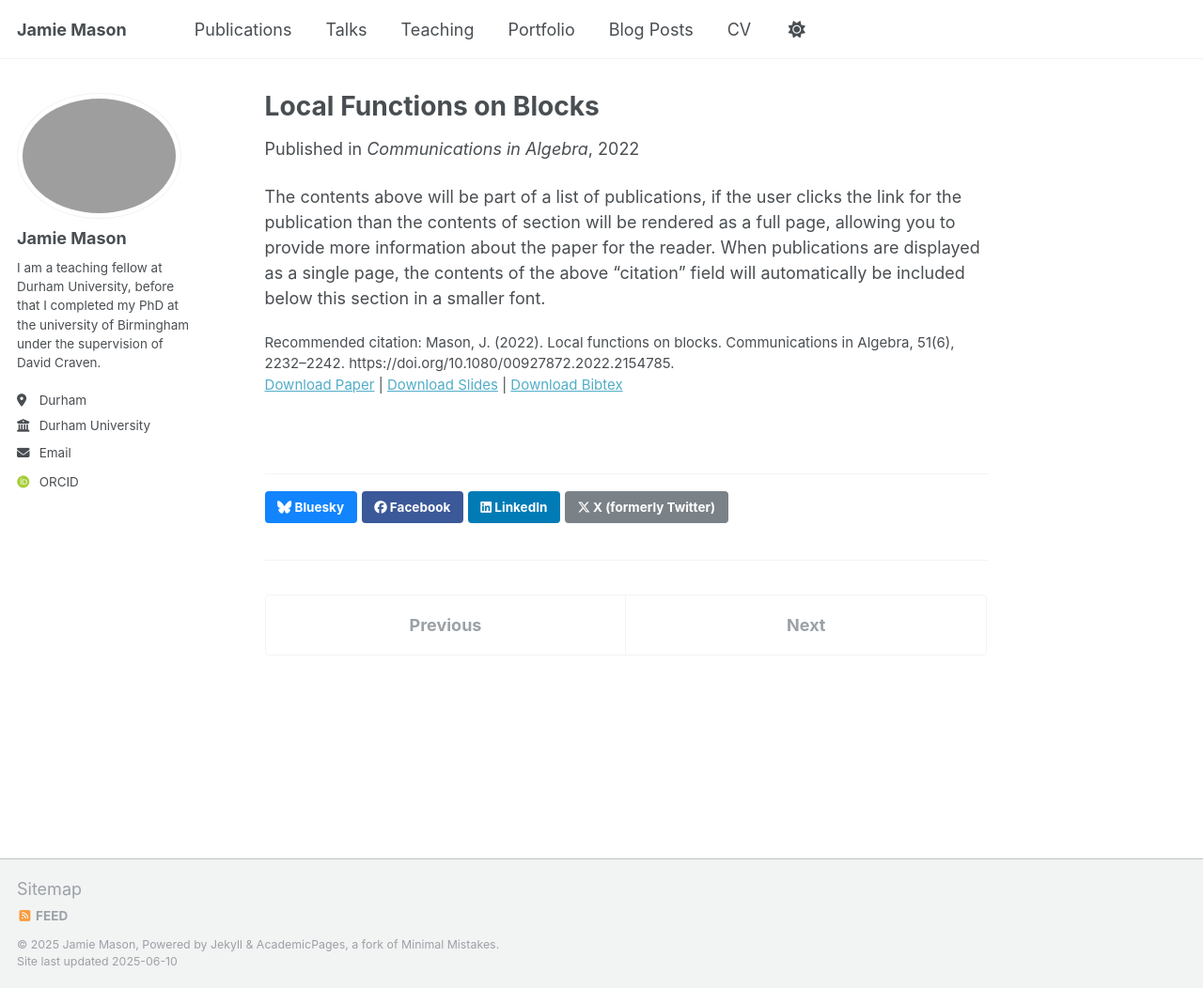
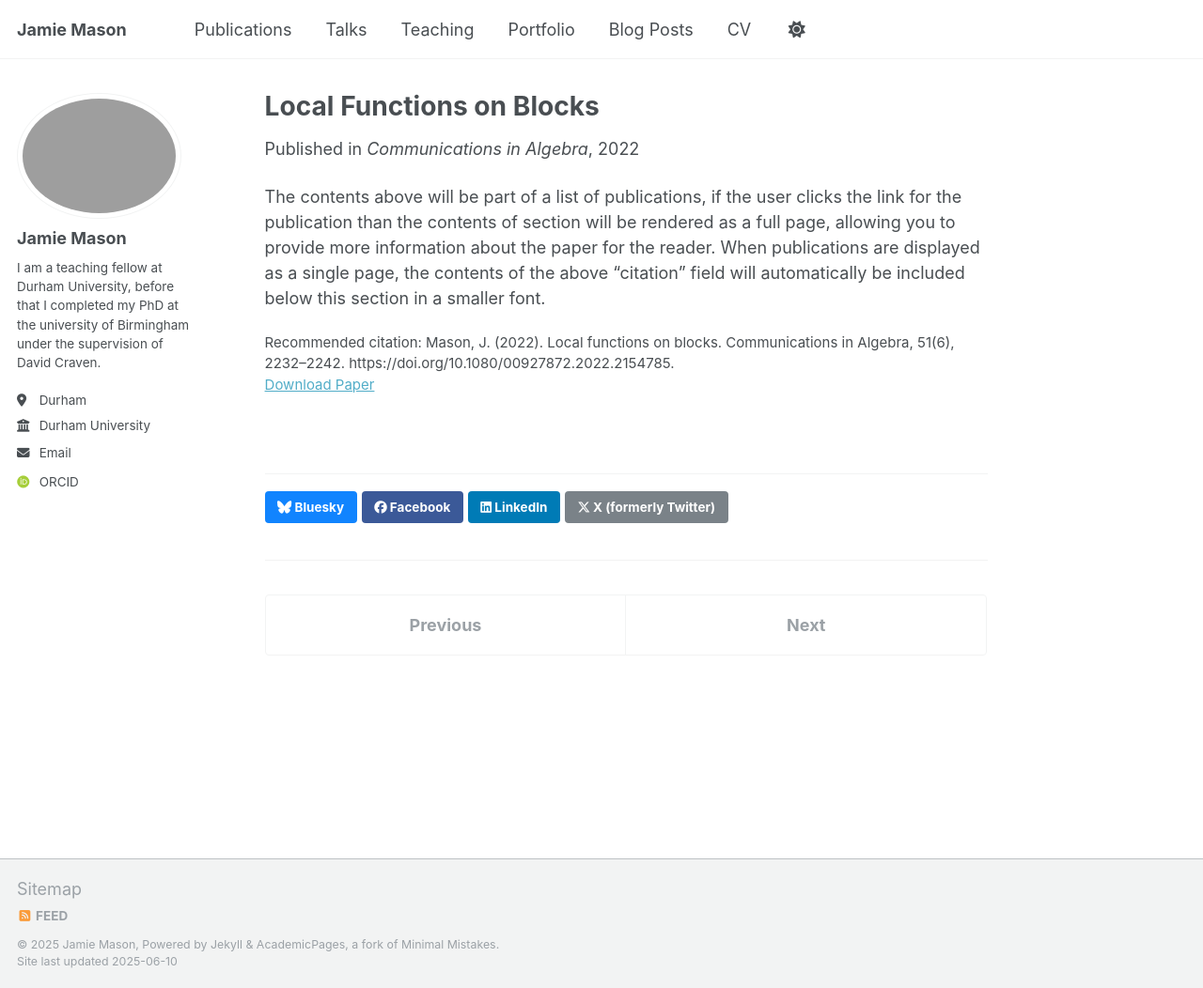
Before and after one commit to fake-versace/fake-versace.github.io, a Jekyll site: the page built from _publications/2009-10-01-paper-title-number-1.md, in a window 1280 px wide and 1052 px high. Shown: the whole window at 94% size. Built offline with Jekyll 4.4.1, drawn with Linux system fonts in a browser that asks for light colours; some web fonts are replaced; part of the change alters nothing that is shown.

```diff
--- a/_publications/2009-10-01-paper-title-number-1.md
+++ b/_publications/2009-10-01-paper-title-number-1.md
@@ -6,9 +6,7 @@ permalink: /publication/2022-12-10-local-functions-on-blocks
 excerpt: 'We define a block-by-block version of Isaacs and Navarro’s chain local condition and then prove that the Alperin–McKay conjecture is equivalent to a certain function on groups having this property. We then go on to prove several other block-by-block versions of results from Isaacs and Navarro’s paper.'
 date: 2022-12-10
 venue: 'Communications in Algebra'
-slidesurl: 'http://academicpages.github.io/files/slides1.pdf'
 paperurl: 'http://academicpages.github.io/files/Localfunctionsonblocks.pdf'
-bibtexurl: 'http://academicpages.github.io/files/bibtex1.bib'
 citation: 'Mason, J. (2022). Local functions on blocks. Communications in Algebra, 51(6), 2232–2242. https://doi.org/10.1080/00927872.2022.2154785.'
 ---
 The contents above will be part of a list of publications, if the user clicks the link for the publication than the contents of section will be rendered as a full page, allowing you to provide more information about the paper for the reader. When publications are displayed as a single page, the contents of the above "citation" field will automatically be included below this section in a smaller font.
```
